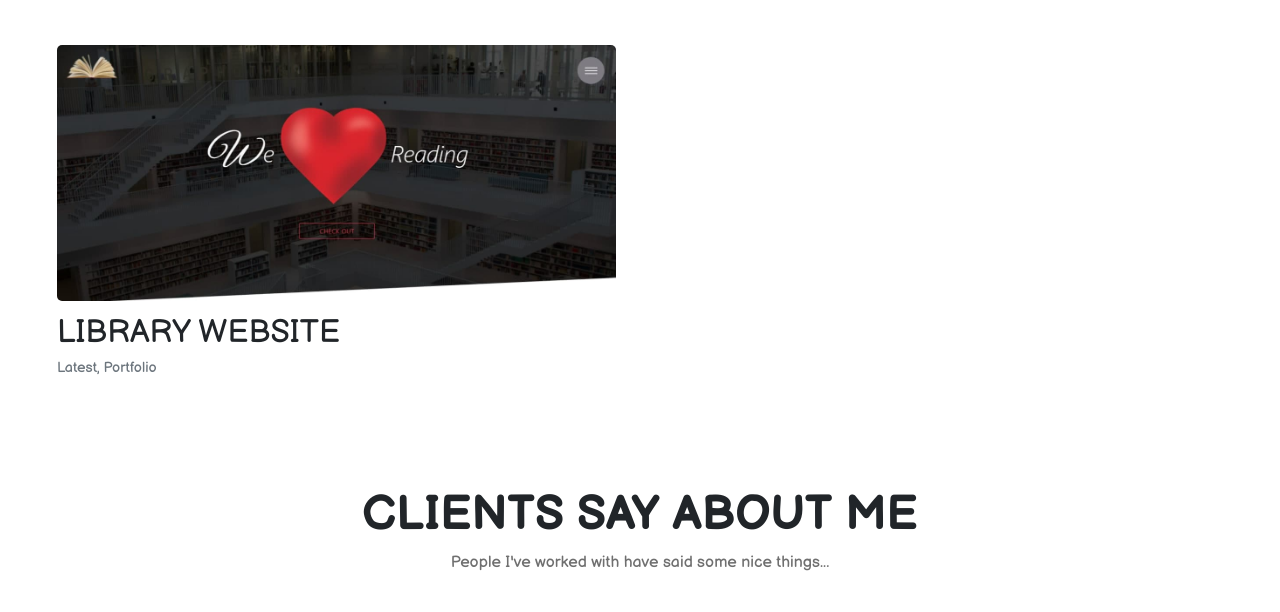
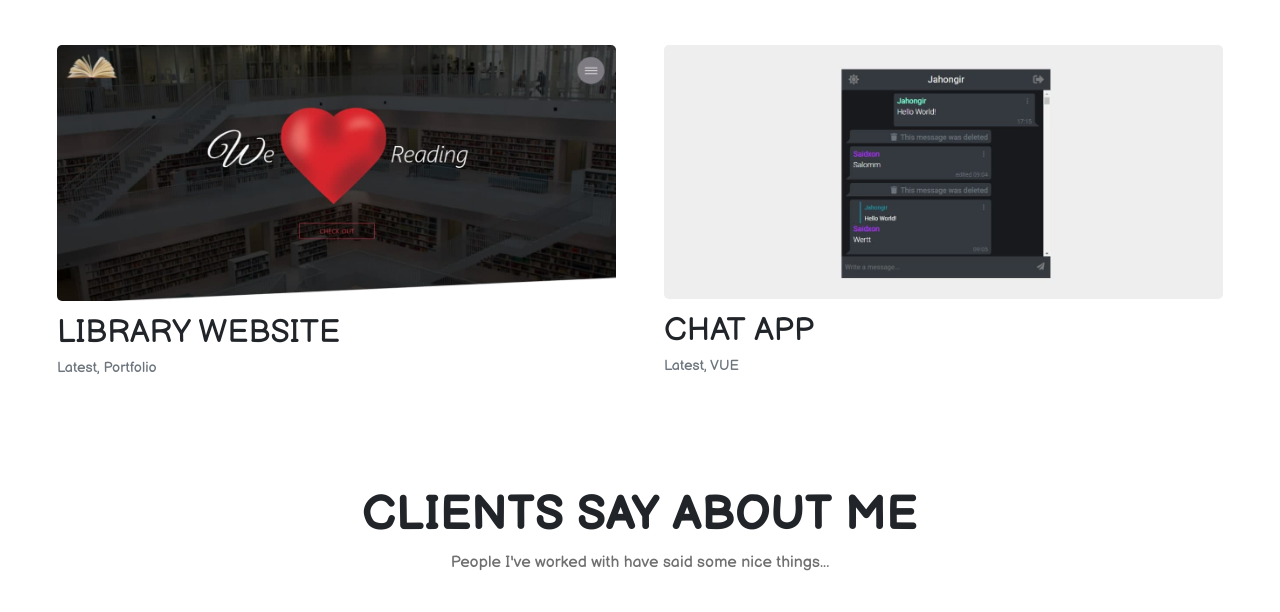
Before and after one commit to Jahongir780110/portfolio, a plain HTML site: page index.html in a window 1280 px wide. Shown: the part 3713-4325 px from the top of the page. Drawn offline with nearby package versions, Linux system fonts and the light colour scheme; some packages are replaced by stand-ins of ours; a script that the page names is missing.

Commit message:
added a new portfolio item

```diff
--- a/index.html
+++ b/index.html
@@ -5,9 +5,10 @@
 	<meta charset="utf-8">
 	<meta name="viewport" content="width=device-width, initial-scale=1.0">
 	<meta http-equiv="X-UA-Complatible" content="ie=edge">
-	<meta name="keywords" content="Jahongir Ismoilov, portfolio, website, jahongir portfolio" />
+	<meta name="keywords" content="Jahongir Ismoilov, portfolio, website, jahongir portfolio, find jahongir, jakhongir uz" />
 	<meta name="description" content="Jahongir's portfolio website"/>
-	<link rel="shortcut icon" type="image/x-icon" href="./images/j-white.png">
+	<meta name="google-site-verification" content="CqNuvxCPpUwlWmZs6aiL-im2qqLhg9QJOc1F9g2A7D4" />
+	<link rel="shortcut icon" type="image/x-icon" href="./images/j.png">
 	<link rel="stylesheet" href="https://maxcdn.bootstrapcdn.com/bootstrap/4.5.2/css/bootstrap.min.css">
 	<link href="https://fonts.googleapis.com/css2?family=Roboto:ital,wght@0,100;0,300;0,400;0,500;0,700;0,900;1,100;1,300;1,400;1,500;1,700;1,900&display=swap" rel="stylesheet">
 	<link href="https://fonts.googleapis.com/css2?family=Balsamiq+Sans:ital,wght@0,400;0,700;1,400;1,700&display=swap" rel="stylesheet">
@@ -277,6 +278,11 @@
 					<p class="project_img_heading mt-2"><a href="https://library-website.netlify.app/" target="blank">LIBRARY WEBSITE</a></p>
 					<p class="project_img_content">Latest, Portfolio</p>
 				</div>
+				<div class="col-lg-6 col-12 element_item popular px-4 mt-5">
+					<a href="https://vue-chat-app-7befc.web.app" target="blank" class="d-inline-block proj_img w-100 test-popup-link"><img src="./images/portfolio/chat.jpg" class="w-100"></a>
+					<p class="project_img_heading mt-2"><a href="https://library-website.netlify.app/" target="blank">CHAT APP</a></p>
+					<p class="project_img_content">Latest, VUE</p>
+				</div>
 			</div>
 		</div>
 	</div>
```
Also changed, not shown: images/portfolio/chat.jpg (added).
